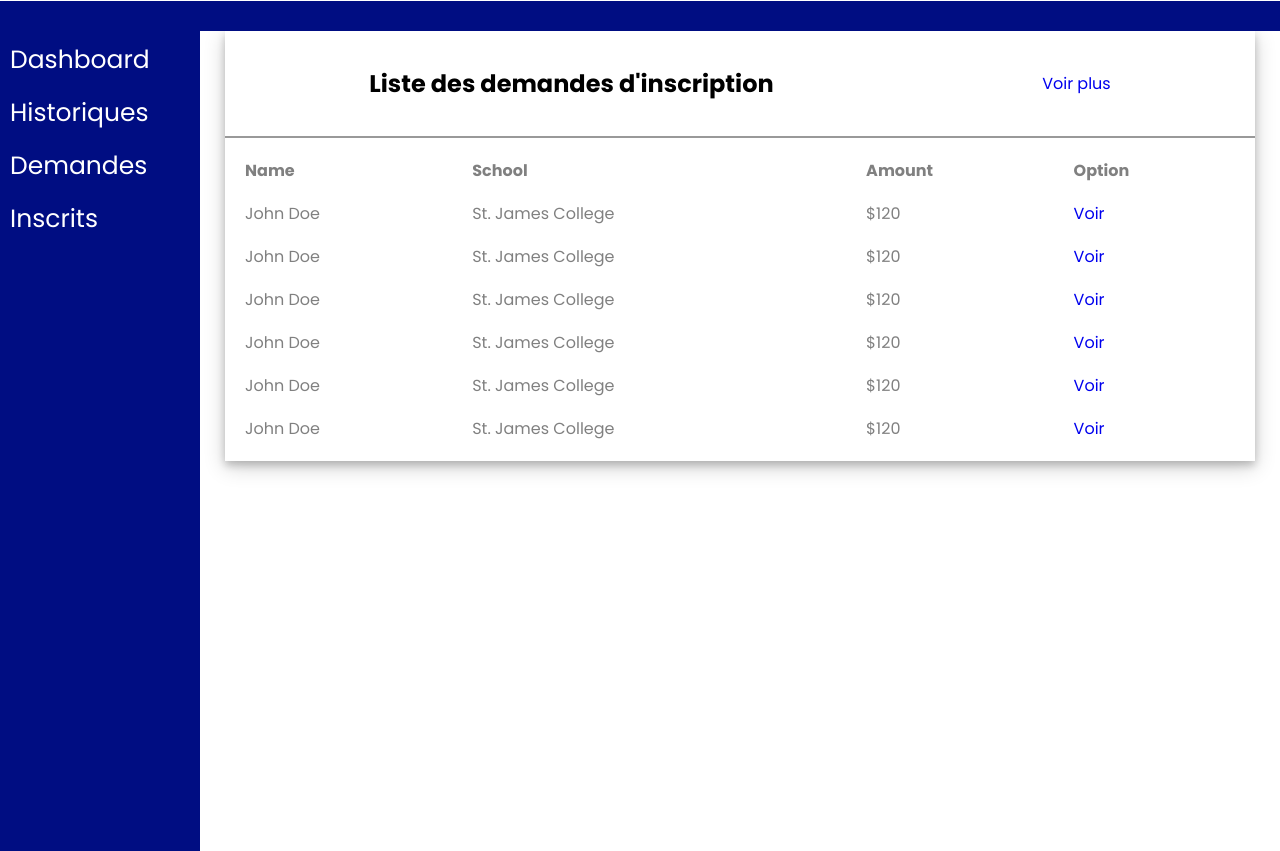
After one commit to faraban/Optimal-M-dical, a Flask app: page /demande in a window 1280 px wide. The commit adds this page. Shown: the part 89-940 px from the top of the page. Run offline with Flask 3, Linux system fonts and the light colour scheme.

Commit message:
dashboard Admin

```diff
--- a/app.py
+++ b/app.py
@@ -19,9 +19,9 @@ def monhopital():
     cursor.execute('''
     SELECT * FROM EtatPatient
     ''')
-    value= cursor.fetchone()
+    value = cursor.fetchone()
     conn.close()
-    return render_template("./utilisateur/utilisateurhôpital.html",value=value)
+    return render_template("./utilisateur/utilisateurhôpital.html", value=value)
 
 
 @app.route('/monprofil')
@@ -31,8 +31,9 @@ def monprofil():
 
 @app.route('/transfert')
 def transfert():
-    value=['stable','Rémission','Aggravation','Critique','Guérison','Chronique','Rémission','partielle','Rééducation']
-    return render_template("./utilisateur/utilisateurtransfert.html",value=value)
+    value = ['stable', 'Rémission', 'Aggravation', 'Critique', 'Guérison', 'Chronique', 'Rémission', 'partielle',
+             'Rééducation']
+    return render_template("./utilisateur/utilisateurtransfert.html", value=value)
 
 
 # ................brayane route (Inscription)#
@@ -64,6 +65,7 @@ def inscriptioninfos():
             flash("Identifiant incorrect !", 'info')
             return redirect(url_for('connexion'))
     return render_template("./inscription/inscriptioninfos.html")
+
 
 @app.route('/inscriptionacces')
 def inscriptionacces():
@@ -117,9 +119,11 @@ def connexion():
             flash("Identifiant incorrect !", 'info')
     return render_template("./connexion/connexion.html")
 
-href="{{ url_for('ajout', type=cat) }}"
 
-@app.route('/pwdoublie',methods=["GET", "POST"])
+href = "{{ url_for('ajout', type=cat) }}"
+
+
+@app.route('/pwdoublie', methods=["GET", "POST"])
 def pwdoublie():
     if request.method == 'POST':
         user = request.form["text"]
@@ -132,17 +136,17 @@ def pwdoublie():
         users = cursor.fetchone()
         conn.close()
         if users:
-            code =''.join([str(random.randint(0, 9)) for _ in range(4)])
+            code = ''.join([str(random.randint(0, 9)) for _ in range(4)])
             session['code'] = code
-            session['email']=users[4]
-            envoicode(code,users[4])
+            session['email'] = users[4]
+            envoicode(code, users[4])
             return redirect(url_for('pwdcode'))
         else:
             flash('le mail ou le nom d\'utilisateur n\'existe pas')
     return render_template("./connexion/pwdoublie.html")
 
 
-@app.route('/pwdcode',methods=["GET", "POST"])
+@app.route('/pwdcode', methods=["GET", "POST"])
 def pwdcode():
     code = session.get('code')
     if not code:
@@ -150,21 +154,21 @@ def pwdcode():
         return redirect(url_for('pwdoublie'))
     if request.method == 'POST':
         codesaisir = request.form["code"]
-        if  codesaisir==code:
+        if codesaisir == code:
             return redirect(url_for('pwdreset'))
         else:
             flash('veillez saisir le bon code de validation')
     return render_template("./connexion/pwdcode.html")
 
 
-@app.route('/pwdreset',methods=["GET", "POST"])
+@app.route('/pwdreset', methods=["GET", "POST"])
 def pwdreset():
     email = session.get('email')
     if request.method == 'POST':
         password = request.form["password"]
         password1 = request.form["password"]
-        if password1==password:
-            password=generate_password_hash(password)
+        if password1 == password:
+            password = generate_password_hash(password)
             conn = pyodbc.connect(DSN)
             cursor = conn.cursor()
             cursor.execute(f'''
@@ -180,6 +184,7 @@ def pwdreset():
             flash('veillez saisir le même mot de passe dans les deux champs')
     return render_template("./connexion/pwdreset.html")
 
+
 # ................Fin brayane route (Inscription)#
 
 
@@ -191,6 +196,21 @@ def admin():
     return render_template("./admin/admin.html")
 
 
+@app.route('/historique')
+def historique():
+    return render_template("./admin/historiqueadmin.html")
+
+
+@app.route('/demande')
+def demande():
+    return render_template("./admin/demandeadmin.html")
+
+
+@app.route('/listeinscrit')
+def listeinscrit():
+    return render_template("./admin/listeinscrit.html")
+
+
 # ................Fin yesufu route (Admin)#
 
 
--- a/static/css/style.css
+++ b/static/css/style.css
@@ -164,11 +164,13 @@ nav .nav .nav_bar .img-case img {
 
 .side-menu {
     background: #000D82;
-    width: 20%;
-    /* min-height: 100vh; */
+    width: 15%;
+    height: 100vh;
     color: #ffffff;
     display: flex;
     flex-direction: column;
+    padding: 10px;
+
 }
 
 .side-menu h1 {
@@ -177,21 +179,26 @@ nav .nav .nav_bar .img-case img {
     margin-top: 30px;
     margin-bottom: 20px;
 }
-
-.side-menu li {
-    font-size: 24px;
-    padding: 10px 40px;
-    display: flex;
-    align-items: center;
+.side-menu div {
+    width: 100%;
+    margin-bottom: 15px;
 }
 
-.side-menu li:hover {
+.side-menu div:hover,
+.side-menu div:active {
     background: white;
+}
+
+.side-menu div a:hover,
+.side-menu div a:active {
     color:#1D5C00;
 }
 
-
-
+.side-menu div a{
+    color: white;
+    font-size: 25px;
+    text-decoration: none;
+}
 
  /* div_logo et logo  */
 
--- /dev/null
+++ b/templates/admin/demandeadmin.html
@@ -0,0 +1,63 @@
+{% extends '/base.html' %}
+
+{%block select%}
+    {% include 'elements/navadmin.html' %}
+{%endblock%}
+
+{%block content %}
+    {% include 'elements/sidebaradmin.html' %}
+    <div class="container">
+        <div class="content-2">
+            <div class="recent-payments">
+                <div class="title">
+                    <h2>Liste des demandes d'inscription</h2>
+                    <a href="#" class="btn">Voir plus</a>
+                </div>
+                <table>
+                    <tr>
+                        <th>Name</th>
+                        <th>School</th>
+                        <th>Amount</th>
+                        <th>Option</th>
+                    </tr>
+                    <tr>
+                        <td>John Doe</td>
+                        <td>St. James College</td>
+                        <td>$120</td>
+                        <td><a href="#" class="btn">Voir</a></td>
+                    </tr>
+                    <tr>
+                        <td>John Doe</td>
+                        <td>St. James College</td>
+                        <td>$120</td>
+                        <td><a href="#" class="btn">Voir</a></td>
+                    </tr>
+                    <tr>
+                        <td>John Doe</td>
+                        <td>St. James College</td>
+                        <td>$120</td>
+                        <td><a href="#" class="btn">Voir</a></td>
+                    </tr>
+                    <tr>
+                        <td>John Doe</td>
+                        <td>St. James College</td>
+                        <td>$120</td>
+                        <td><a href="#" class="btn">Voir</a></td>
+                    </tr>
+                    <tr>
+                        <td>John Doe</td>
+                        <td>St. James College</td>
+                        <td>$120</td>
+                        <td><a href="#" class="btn">Voir</a></td>
+                    </tr>
+                    <tr>
+                        <td>John Doe</td>
+                        <td>St. James College</td>
+                        <td>$120</td>
+                        <td><a href="#" class="btn">Voir</a></td>
+                    </tr>
+                </table>
+            </div>
+        </div>
+    </div>
+{%endblock%}
--- a/templates/elements/sidebaradmin.html
+++ b/templates/elements/sidebaradmin.html
@@ -1,8 +1,6 @@
 <div class="side-menu">
-    <ul>
-        <li><img src="{{ url_for('static',filename='./img/dashboard (2).png')}}" alt=""><span>Dashboard</span> </li>
-        <li><img src="{{ url_for('static',filename='./img/reading-book (1).png')}}" alt=""><span>Histori</span> </li>
-        <li><img src="{{ url_for('static',filename='./img/teacher2.png')}}" alt=""><span>Teachers</span> </li>
-        <li><img src="{{ url_for('static',filename='./img/school.png')}}" alt=""><span>Schools</span> </li>
-    </ul>
+    <div><a href="/admin">Dashboard</a></div>
+    <div><a href="/historique">Historiques</a></div>
+    <div><a href="/demande">Demandes</a></div>
+    <div><a href="/listeinscrit">Inscrits</a></div>
 </div>
```
Also changed, not shown: templates/admin/historiqueadmin.html (added, +63 -0 lines), templates/admin/listeinscrit.html (added, +63 -0 lines).
